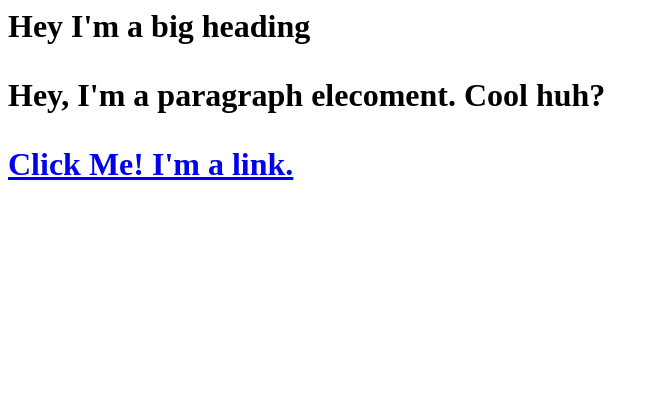
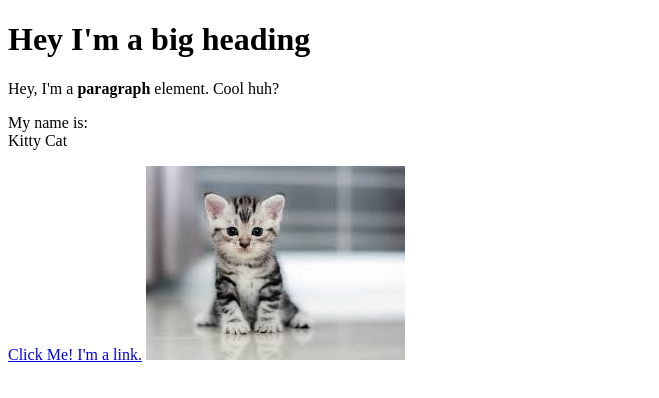
Before and after one commit to starpanda712/Cartoon-Hero, a plain HTML site: page Test.html in a window 1280 px wide. Shown: the whole page, without its empty margins (0-659 px from the left). Drawn offline with Linux system fonts and the light colour scheme.

Commit message:
Added cat image

```diff
--- a/Test.html
+++ b/Test.html
@@ -1,3 +1,13 @@
-<h1>Hey I'm a big heading<h1>
-    <p>Hey, I'm a paragraph elecoment. Cool huh?</p>
+<!DOCTYPE html>
+<html>
+<head>
+    <title>Test Page</title>
+</head>
+<body>
+    <h1>Hey I'm a big heading</h1>
+    <p>Hey, I'm a <b>paragraph</b> element. Cool huh?</p>
+    <p>My name is:<br>Kitty Cat</p>
     <a href="https://www.google.com" target="_blank" title="Let's go to google.">Click Me! I'm a link.</a>
+    <img src="img/cat.jpg">
+</body>
+    </html>
```
Also changed, not shown: img/cat.jpg (added).
